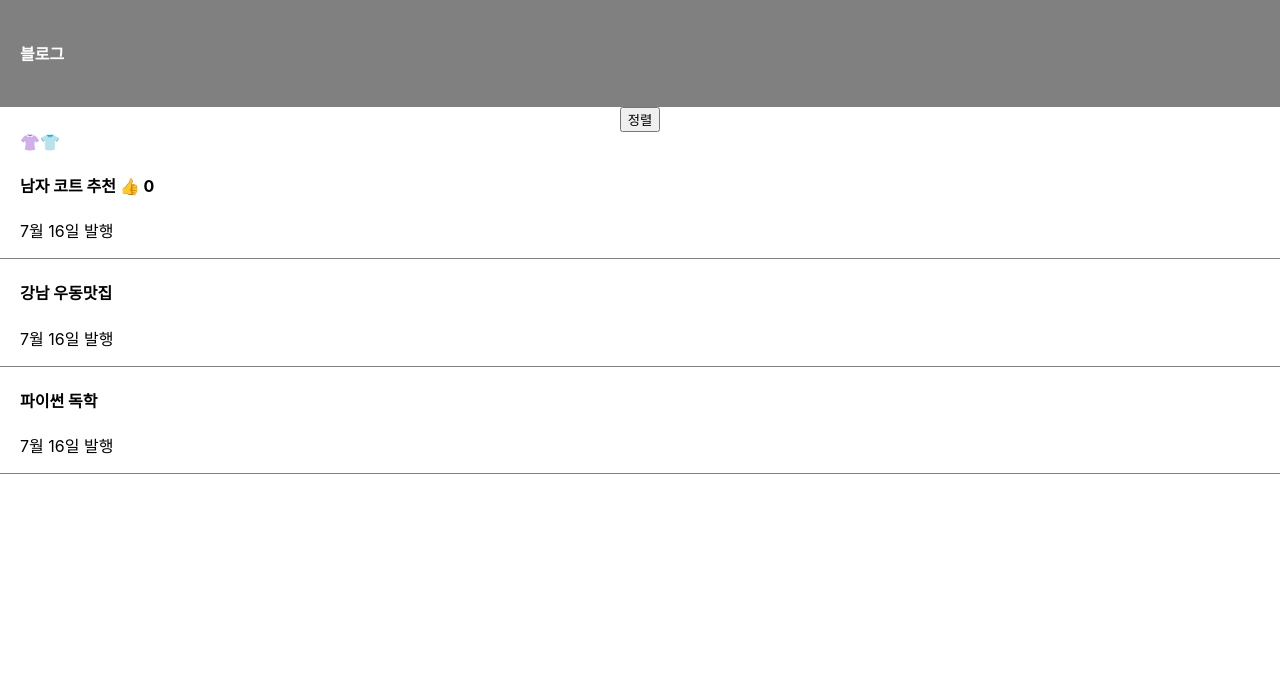
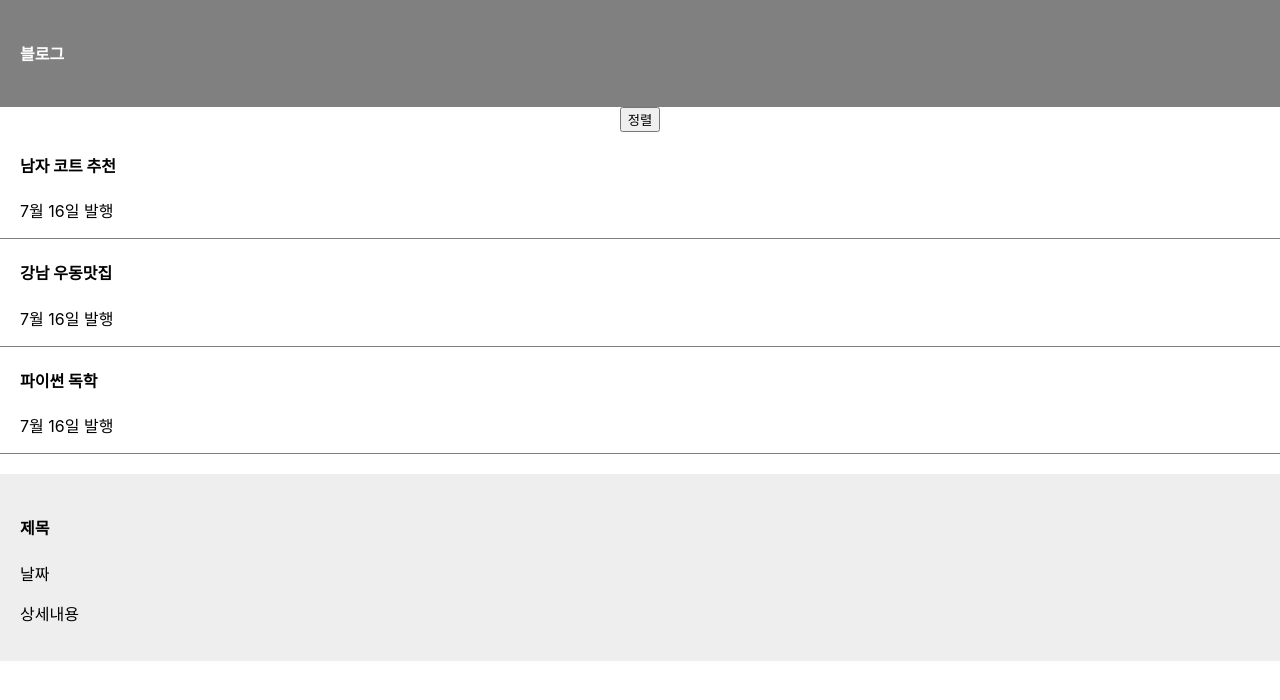
Before and after one commit to ttangzzi/Study_React, a React (Create React App) app: page / in a window 1280 px wide. Shown: the top 700 px of the page. Built offline with nearby package versions, Linux system fonts and the light colour scheme.

Commit message:
컴포넌트 만들기 및 인자넣기(찾아봄)

```diff
--- a/src/App.css
+++ b/src/App.css
@@ -9,6 +9,13 @@ div {
   text-align : left;
   padding-left : 20px;
   border-bottom : 1px solid grey;
+}
+
+.modal{
+  margin-top : 20px;
+  padding : 20px;
+  background : #eee;
+  text-align : left;
 }
 
 .black-nav {
--- a/src/App.js
+++ b/src/App.js
@@ -15,32 +15,31 @@ function App() {
         newTitle.sort();
         setTitle(newTitle);
       }}>정렬</button>
-      <div className="list">
-        <span onClick={()=>{
-          let copy = [...title];
-          copy[0] = '여자 코트 추천'
-          setTitle(copy);
-        }}>👚</span>
-        <span onClick={()=>{
-          let copy = [...title];
-          copy[0] = '남자 코트 추천'
-          setTitle(copy);
-        }}>👕</span>
-        <h4>{title[0]} <span onClick={()=>{
-          setLike(like+1)
-        }}>👍</span> {like} </h4>
-        <p>7월 16일 발행</p>
-      </div>
-      <div className="list">
-        <h4>{title[1]}</h4>
-        <p>7월 16일 발행</p>
-      </div>
-      <div className="list">
-        <h4>{title[2]}</h4>
-        <p>7월 16일 발행</p>
-      </div>
+      <List title={title[0]} date="7월 16일 발행"/>
+      <List title={title[1]} date="7월 16일 발행"/>
+      <List title={title[2]} date="7월 16일 발행"/>
+      <Modal/>
     </div>
   );
 }
 
+function List({title, date}) {
+  return (
+    <div className="list">
+    <h4>{title}</h4>
+    <p>{date}</p>
+  </div>
+  )
+}
+
+function Modal() {
+  return (
+    <div className="modal">
+      <h4>제목</h4>
+      <p>날짜</p>
+      <p>상세내용</p>
+    </div>
+  )
+}
+
 export default App;
```
